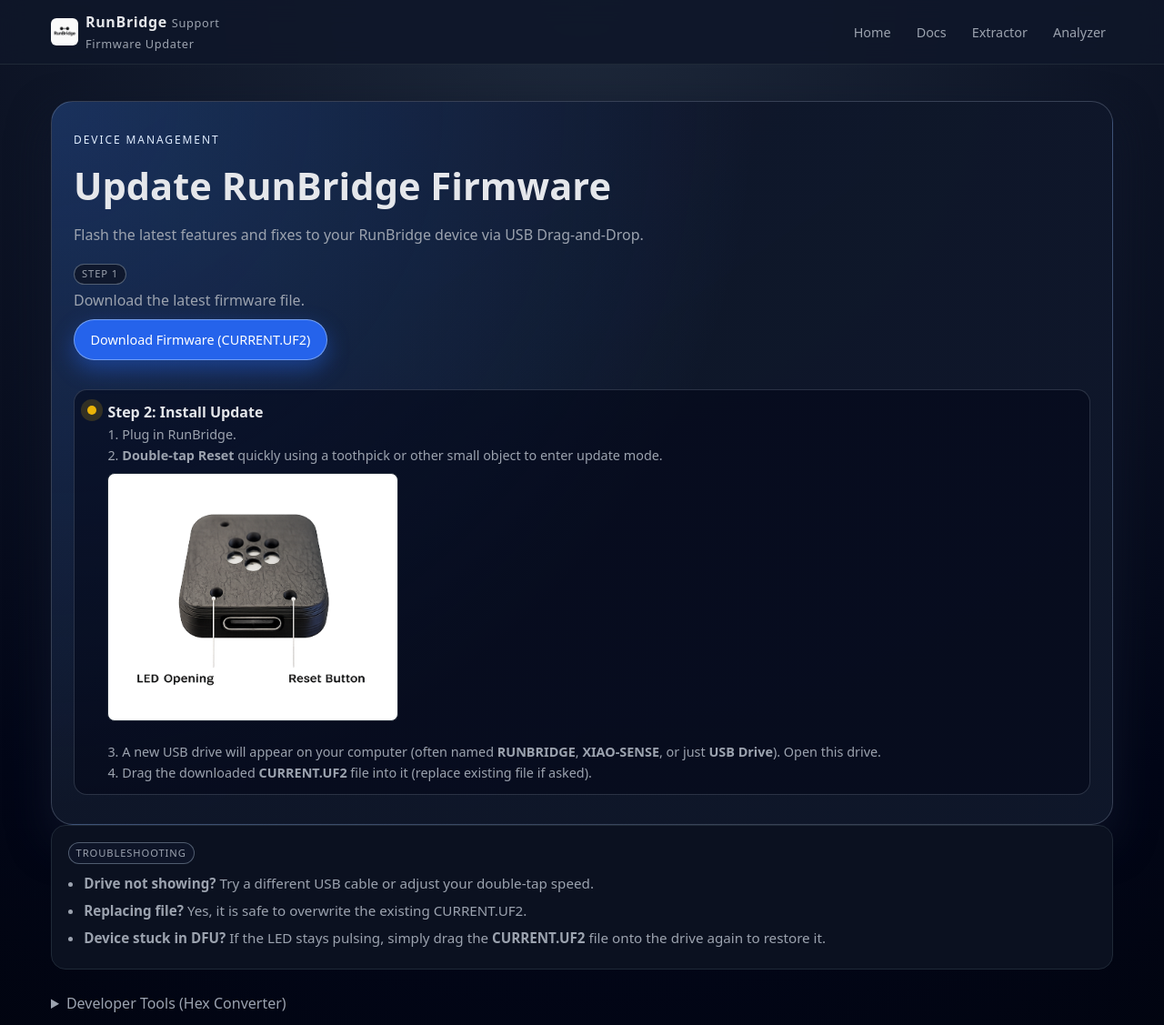
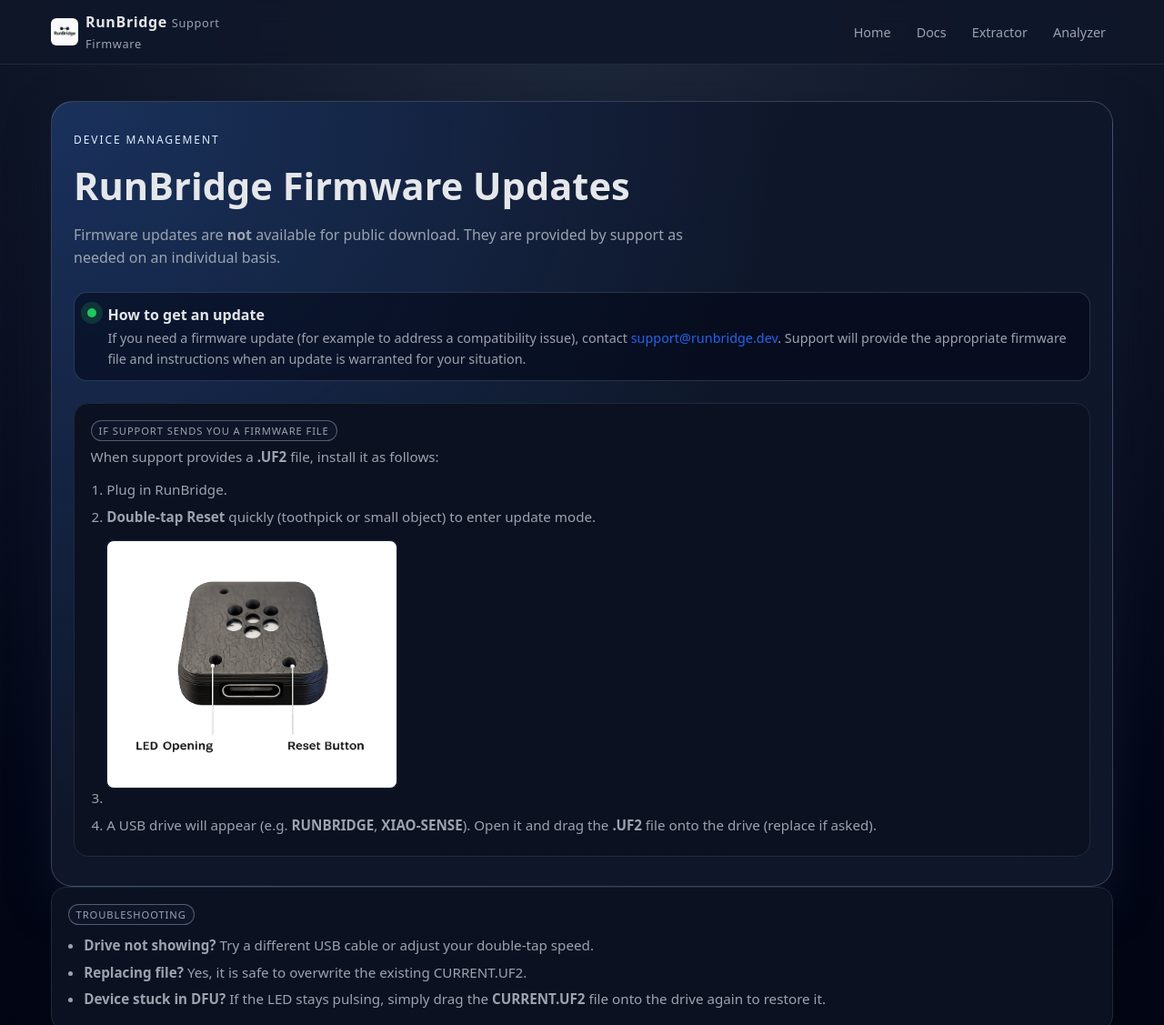
Before and after one commit to RunBridge/RunBridge, a plain HTML site: page updater.html in a window 1280 px wide. Shown: the top 1127 px of the page at 91% size. Drawn offline with Linux system fonts and the light colour scheme.

Commit message:
Removed firmware download from site.

```diff
--- a/updater.html
+++ b/updater.html
@@ -4,7 +4,7 @@
   <meta charset="utf-8" />
   <title>RunBridge – Firmware Updater</title>
   <meta name="viewport" content="width=device-width, initial-scale=1" />
-  <meta name="description" content="Update your RunBridge firmware via Web Serial or Drag-and-Drop." />
+  <meta name="description" content="RunBridge firmware updates are provided by support as needed." />
   <link rel="stylesheet" href="style.css" />
 
 </head>
@@ -15,7 +15,7 @@
       <img src="Docs/runbridge-logo.png" alt="RunBridge logo" class="logo-img" />
       <div>
         <div>RunBridge <span class="logo-subtitle">Support</span></div>
-        <div class="logo-subtitle">Firmware Updater</div>
+        <div class="logo-subtitle">Firmware</div>
       </div>
     </a>
     <nav class="nav-links">
@@ -30,38 +30,34 @@
 <main>
   <div class="hero">
     <div class="hero-kicker">Device Management</div>
-    <h1>Update RunBridge Firmware</h1>
+    <h1>RunBridge Firmware Updates</h1>
     <p>
-      Flash the latest features and fixes to your RunBridge device via USB Drag-and-Drop.
+      Firmware updates are <strong>not</strong> available for public download. They are provided by support as needed on an individual basis.
     </p>
 
-    <!-- END USER: DOWNLOAD & UPDATE -->
-    <div class="hero-actions">
-       <div style="width: 100%;">
-         <div class="pill">Step 1</div>
-         <div style="margin-bottom: 0.5rem; color: var(--text-muted);">
-            Download the latest firmware file.
-         </div>
-         <a href="Firmware/CURRENT.UF2" download="CURRENT.UF2" class="btn btn-primary" style="text-decoration:none;">
-            Download Firmware (CURRENT.UF2)
-         </a>
-       </div>
+    <div id="status" class="status good" style="margin-top: 1.5rem;">
+      <div class="status-dot"></div>
+      <div>
+        <div class="status-title" id="statusTitle">How to get an update</div>
+        <div class="status-body" id="statusBody">
+          If you need a firmware update (for example to address a compatibility issue), contact <a href="mailto:support@runbridge.dev">support@runbridge.dev</a>. Support will provide the appropriate firmware file and instructions when an update is warranted for your situation.
+        </div>
+      </div>
     </div>
 
-    <!-- INSTRUCTIONS -->
-     <div id="status" class="status warn" style="margin-top: 2rem;">
-      <div class="status-dot"></div>
-      <div>
-        <div class="status-title" id="statusTitle">Step 2: Install Update</div>
-        <div class="status-body" id="statusBody">
-           1. Plug in RunBridge.<br>
-           2. <b>Double-tap Reset</b> quickly using a toothpick or other small object to enter update mode.<br>
-              <img src="Docs/runbridge-button.png" alt="RunBridge Reset Button Location" style="max-width: 100%; width: 320px; border-radius: 8px; margin: 0.5rem 0 1rem; border: 1px solid var(--border-subtle); background: white; padding: 1rem;">
-              <br>
-           3. A new USB drive will appear on your computer (often named <b>RUNBRIDGE</b>, <b>XIAO-SENSE</b>, or just <b>USB Drive</b>). Open this drive.<br>
-           4. Drag the downloaded <b>CURRENT.UF2</b> file into it (replace existing file if asked).
-        </div>
-      </div>
+    <div class="card" style="margin-top: 1.5rem;">
+      <div class="pill">If support sends you a firmware file</div>
+      <p style="margin-bottom: 0.75rem; color: var(--text-muted); font-size: 0.95rem;">
+        When support provides a <b>.UF2</b> file, install it as follows:
+      </p>
+      <ol class="step-list" style="margin: 0;">
+        <li>Plug in RunBridge.</li>
+        <li><b>Double-tap Reset</b> quickly (toothpick or small object) to enter update mode.</li>
+        <li>
+          <img src="Docs/runbridge-button.png" alt="RunBridge Reset Button Location" style="max-width: 100%; width: 320px; border-radius: 8px; margin: 0.5rem 0 1rem; border: 1px solid var(--border-subtle); background: white; padding: 1rem;">
+        </li>
+        <li>A USB drive will appear (e.g. <b>RUNBRIDGE</b>, <b>XIAO-SENSE</b>). Open it and drag the <b>.UF2</b> file onto the drive (replace if asked).</li>
+      </ol>
     </div>
   </div>
 
@@ -128,7 +124,7 @@
     </details>
 
     <div style="margin-top: 1.5rem; padding: 1rem; background: var(--bg-subtle); border-radius: 8px; font-size: 0.9rem; color: var(--text-muted);">
-      <strong>When to Update:</strong> Your RunBridge comes with the latest firmware pre-installed. Only update if you're experiencing issues or directed by support. Future firmware updates will be listed here with detailed changelogs.
+      <strong>When to Update:</strong> Your RunBridge comes with firmware pre-installed. Firmware updates are provided by support as needed on an individual basis—contact <a href="mailto:support@runbridge.dev">support@runbridge.dev</a> if you need an update.
     </div>
   </div>
 </main>
```
Also changed, not shown: index.html (+1 -3 lines), terms.html (+1 -2 lines), README.md.
